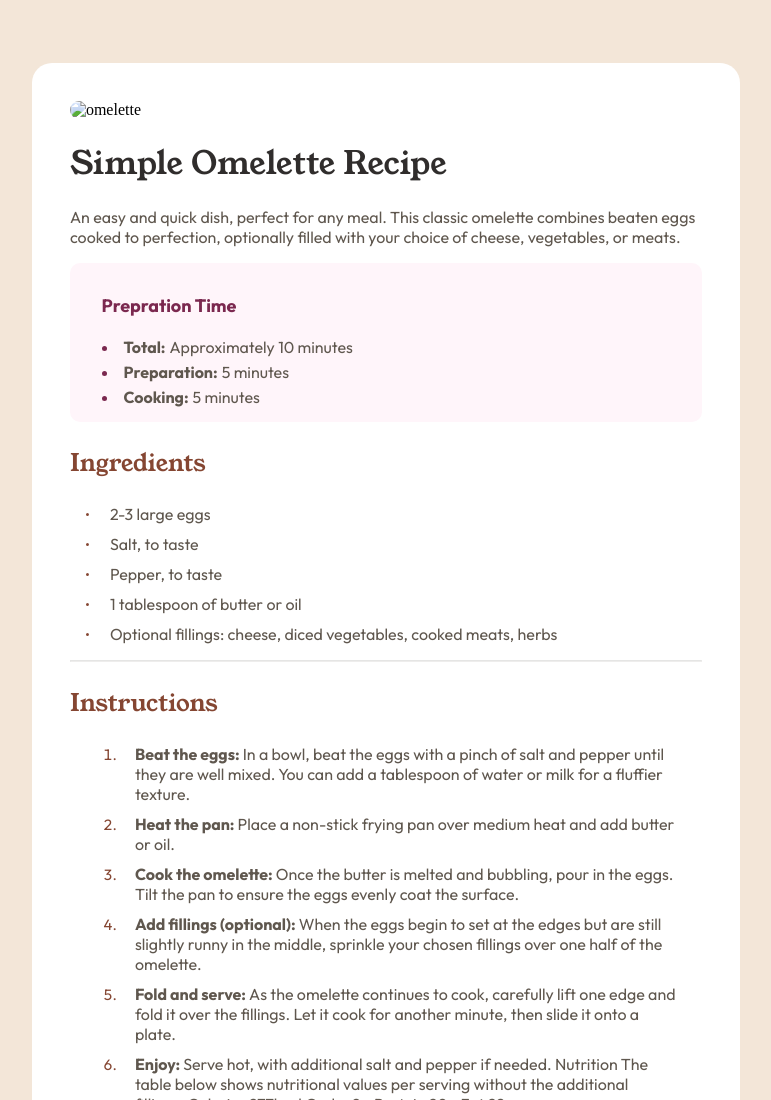
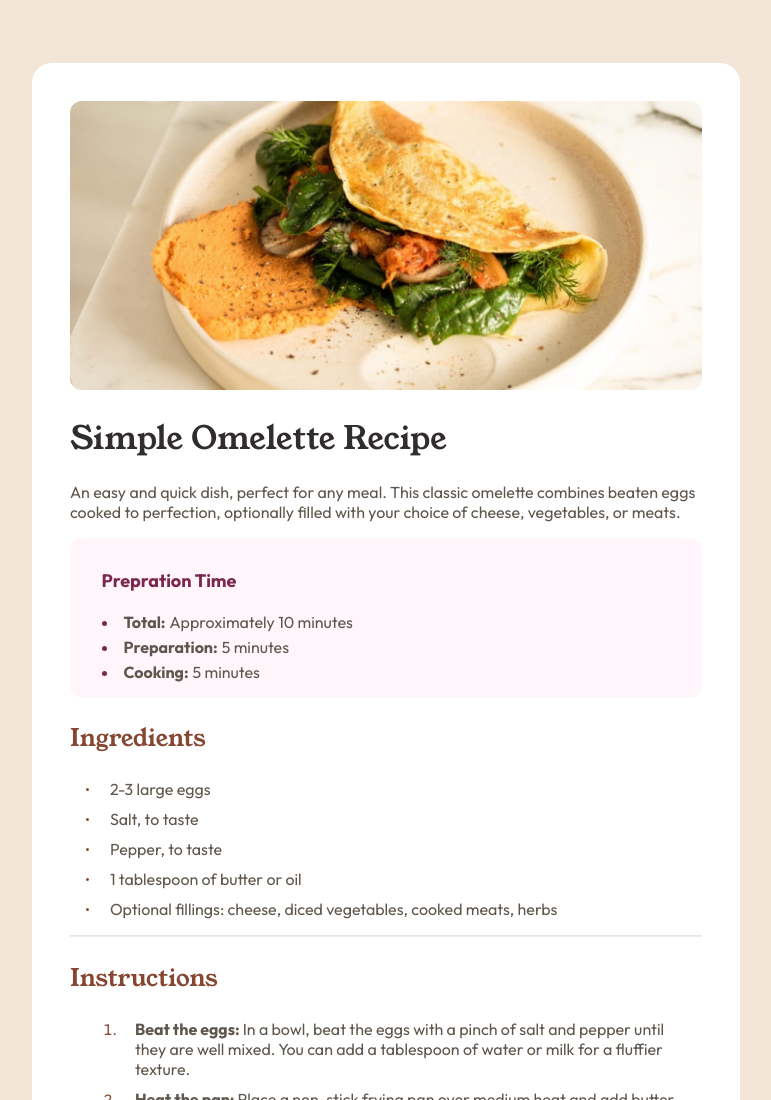
Before and after one commit to AhmedElsifi/Recipe-Website, a plain HTML site: page Index.html in a window 1280 px wide. Shown: the top 1100 px of the page, without its empty margins (292-1063 px from the left). Drawn offline with Linux system fonts and the light colour scheme; files whose address does not match are found by name.

Commit message:
Update Index.html

```diff
--- a/Index.html
+++ b/Index.html
@@ -10,7 +10,7 @@
 
 <body>
     <div class="main">
-        <img class="omelette_img" src="images/image-omelette.jpeg" alt="omelette">
+        <img class="omelette_img" src="image-omelette.jpeg" alt="omelette">
         <h1 class="maintitle">simple omelette recipe</h1>
         <p class="details">An easy and quick dish, perfect for any meal. This classic omelette combines beaten
             eggs cooked to perfection, optionally filled with your choice of cheese, vegetables, or meats.
```
